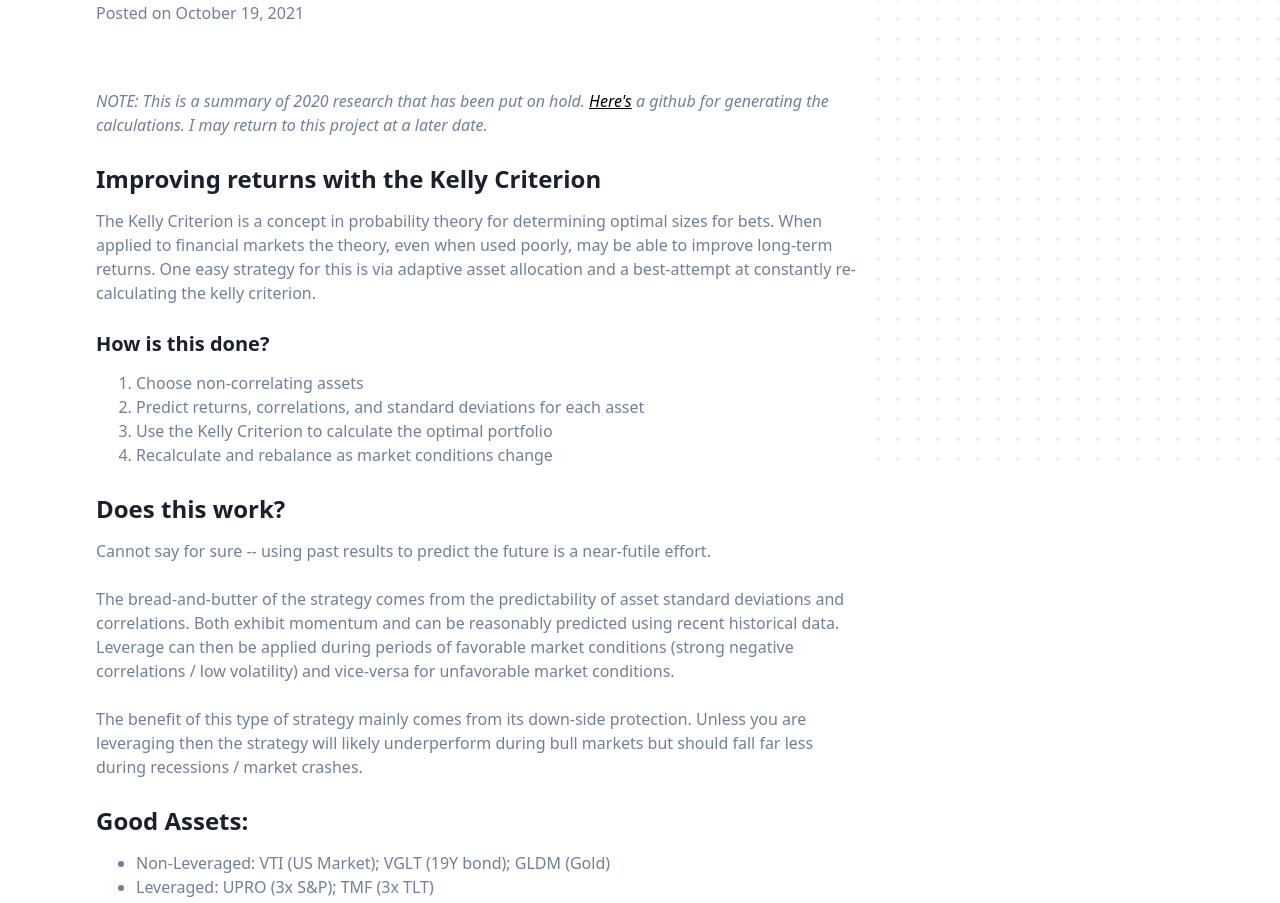
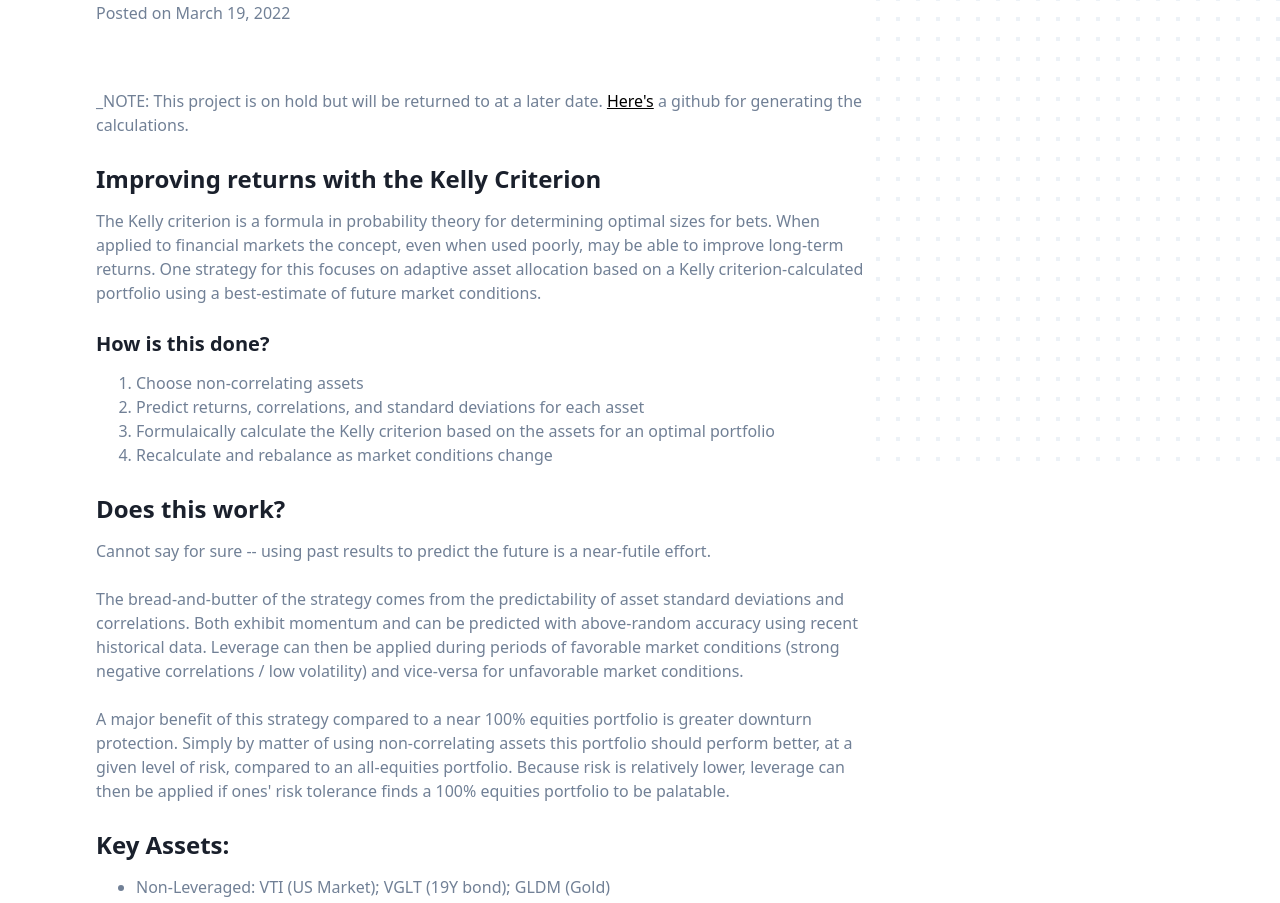
Before and after one commit to FlanaganSe/personal-portfolio-site, a Gatsby site: page /blog/my-fourth-blog/ in a window 1280 px wide. Shown: the part 363-1266 px from the top of the page. Built offline with nearby package versions, Linux system fonts and the light colour scheme; Gatsby itself is replaced by a stand-in of ours.

Commit message:
updating rebalancing bonus blog post

```diff
--- a/content/blog/my-fourth-blog/index.md
+++ b/content/blog/my-fourth-blog/index.md
@@ -1,31 +1,31 @@
 ---
 title: Rebalancing Bonus and Kelly Criterion
-date: '2021-10-19T12:00:00.00Z'
+date: '2022-03-19T12:00:00.00Z'
 description: 'Improving investment returns with the Kelly Criterion'
 ---
 
-_NOTE: This is a summary of 2020 research that has been put on hold. [Here's](https://github.com/FlanaganSe/Mean-Variance-Project) a github for generating the calculations. I may return to this project at a later date._
+_NOTE: This project is on hold but will be returned to at a later date. [Here's](https://github.com/FlanaganSe/Mean-Variance-Project) a github for generating the calculations.
 
 ## Improving returns with the Kelly Criterion
 
-The Kelly Criterion is a concept in probability theory for determining optimal sizes for bets. When applied to financial markets the theory, even when used poorly, may be able to improve long-term returns. One easy strategy for this is via adaptive asset allocation and a best-attempt at constantly re-calculating the kelly criterion.
+The Kelly criterion is a formula in probability theory for determining optimal sizes for bets. When applied to financial markets the concept, even when used poorly, may be able to improve long-term returns. One strategy for this focuses on adaptive asset allocation based on a Kelly criterion-calculated portfolio using a best-estimate of future market conditions.
 
 ### How is this done?
 
 1. Choose non-correlating assets
 2. Predict returns, correlations, and standard deviations for each asset
-3. Use the Kelly Criterion to calculate the optimal portfolio
+3. Formulaically calculate the Kelly criterion based on the assets for an optimal portfolio
 4. Recalculate and rebalance as market conditions change
 
 ## Does this work?
 
 Cannot say for sure -- using past results to predict the future is a near-futile effort.
 
-The bread-and-butter of the strategy comes from the predictability of asset standard deviations and correlations. Both exhibit momentum and can be reasonably predicted using recent historical data. Leverage can then be applied during periods of favorable market conditions (strong negative correlations / low volatility) and vice-versa for unfavorable market conditions.
+The bread-and-butter of the strategy comes from the predictability of asset standard deviations and correlations. Both exhibit momentum and can be predicted with above-random accuracy using recent historical data. Leverage can then be applied during periods of favorable market conditions (strong negative correlations / low volatility) and vice-versa for unfavorable market conditions.
 
-The benefit of this type of strategy mainly comes from its down-side protection. Unless you are leveraging then the strategy will likely underperform during bull markets but should fall far less during recessions / market crashes.
+A major benefit of this strategy compared to a near 100% equities portfolio is greater downturn protection. Simply by matter of using non-correlating assets this portfolio should perform better, at a given level of risk, compared to an all-equities portfolio. Because risk is relatively lower, leverage can then be applied if ones' risk tolerance finds a 100% equities portfolio to be palatable.
 
-## Good Assets:
+## Key Assets:
 
 - Non-Leveraged: VTI (US Market); VGLT (19Y bond); GLDM (Gold)
 - Leveraged: UPRO (3x S&P); TMF (3x TLT)
@@ -38,7 +38,7 @@ The benefit of this type of strategy mainly comes from its down-side protection.
 
 - Research: Equities markets have had daily mean reversion since 2000 but show 10-month momentum. May be worth considering raising / lowering return estimates based on these factors.
 
-**TLT:** Equal to current treasury yeild rate.
+**TLT:** Equal to current treasury yield rate.
 
 - Research: When yields are under 3% it may be better to predict returns slightly lower than current yields
 
```
